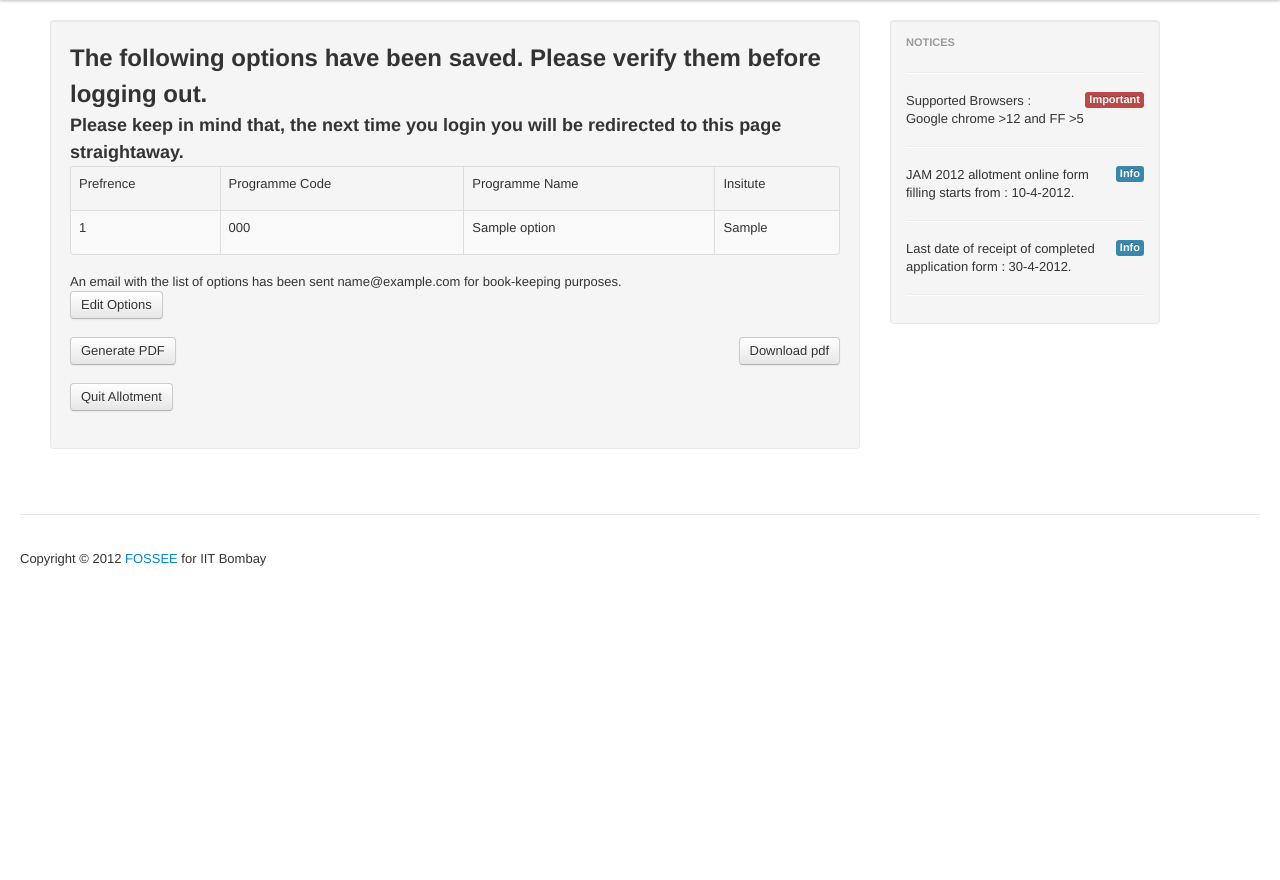
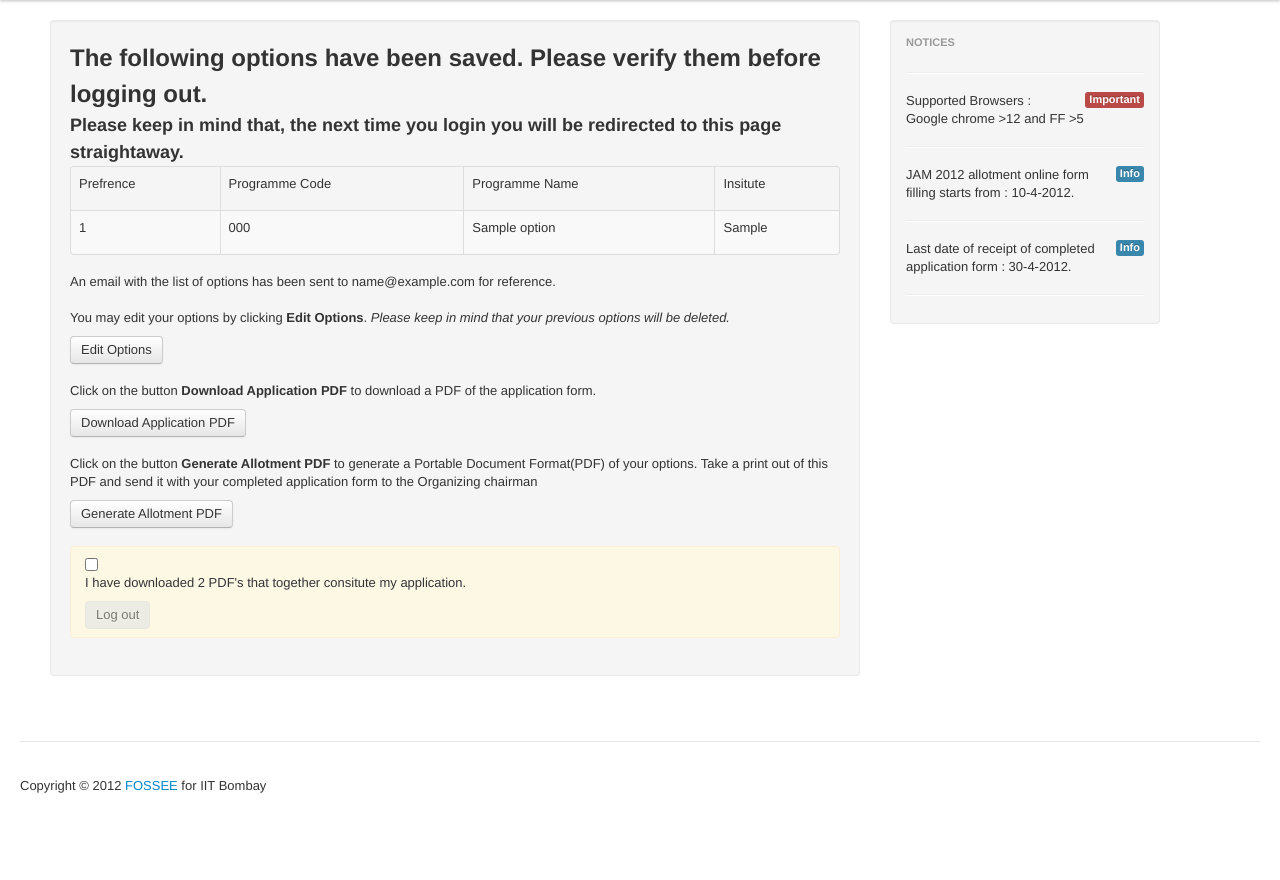
Before and after one commit to primalpop/aloha, a Django app: template aloha/template/allotter/complete.html in a window 1280 px wide. Shown: the part 40-920 px from the top of the page. Before the commit the page ends 606 px from the top, so only its background shows below. Run offline with Django 3.2, Linux system fonts and the light colour scheme; the template is opened without the code that fills it: most values are stand-ins (such as "Sample title", 1, 10 or a date in 2020); parts of the project's set-up code (start-up, migrations or seed data) failed here and were passed over; some libraries are stand-ins or nearby versions.

Commit message:
Made the changes in text according to the suggestions from JAM office and added the checkbox for loggging out

```diff
--- a/aloha/template/allotter/complete.html
+++ b/aloha/template/allotter/complete.html
@@ -1,6 +1,19 @@
 {% extends "base.html" %}
 
 {% block title %}Options saved.{% endblock %}
+
+{% block scripts %}
+
+<script src="//ajax.googleapis.com/ajax/libs/jquery/1.7.1/jquery.min.js" type="text/javascript"></script>
+<script>
+$(document).ready(function(){
+    $("#check").click(function() {
+        $("#checkButton").attr("disabled", !this.checked);
+    });
+});
+</script>
+
+{% endblock %}
 
 {% block content %}
 
@@ -31,29 +44,48 @@
 
 {% if email %}
 
-An email with the list of options has been sent {{ email }} for book-keeping purposes.
+An email with the list of options has been sent to {{ email }} for reference.
 
 {% endif %}
 
 {% else %}
 
-<h3> No Options were chosen, Press Edit Options to go back and select options otherwise Press logout to exit the allotment process </h3>
+<h3> No Options were chosen, click <b>Edit Options</b> to go back and select
+options otherwise click <b>Quit Allotment</b> to exit the allotment process </h3>
 
 {% endif %}
 
+<br/>
+<br/>
+<p>You may edit your options by clicking <b>Edit Options</b>. <i>Please keep in mind that your previous options
+will be deleted.</i></p>
 <form id="apply" action="/allotter/{{username}}/apply/" method="post">
 {% csrf_token %}
 <input type="submit" name="apply" value="Edit Options" class="btn" />
 </form>
 
-<a href="{{ STATIC_URL }}files/iiitb_voucher.pdf" class="btn pull-right" >Download pdf</a>
+<p>Click on the button <b>Download Application PDF</b> to download a PDF of the application form.</p>
+<a href="{{ STATIC_URL }}files/iiitb_voucher.pdf" class="btn" >Download Application PDF</a>
+
+
+<br/> <br/>
+<p>Click on the button <b>Generate Allotment PDF</b> to generate a Portable Document
+Format(PDF) of your options. Take a print out of this PDF and send it with
+your completed application form to the Organizing chairman </p>
 <form id ="get_pdf" action="/allotter/{{username}}/get_pdf/" method="post">
 {% csrf_token %}
-<input type="submit" name="get_pdf" value="Generate PDF" class="btn" />
+<input type="submit" name="get_pdf" value="Generate Allotment PDF" class="btn" />
 </form>
+
 <form id="logout" action="/allotter/logout/" method="post">
 {% csrf_token %}
-<input type="submit" name="logout" value="Quit Allotment" class="btn" />
+
+<div class="alert">
+
+<p><input type="checkbox" name="check" id="check"/><label for="check">I have downloaded 2 PDF's that together consitute my application.</label>
+</p>
+<input type="submit" name="logout" value="Log out" class="btn" id="checkButton" disabled="disabled" />
+</div>
 </form>
 
 {% endblock content %}
--- a/aloha/template/allotter/login.html
+++ b/aloha/template/allotter/login.html
@@ -4,7 +4,7 @@
 {% block title %}Login{% endblock title %}
 
 {% block content %}
-<h2> Welcome to the JAM 2012 Allotment</h2>
+<h2> Welcome to the JAM 2012 Admission website</h2>
 <h2>Please fill in the required details to continue</h2>
 <hr>
 
```
Also changed, not shown: aloha/allotter/forms.py (+5 -5 lines), aloha/template/allotter/apply.html (+20 -9 lines).
